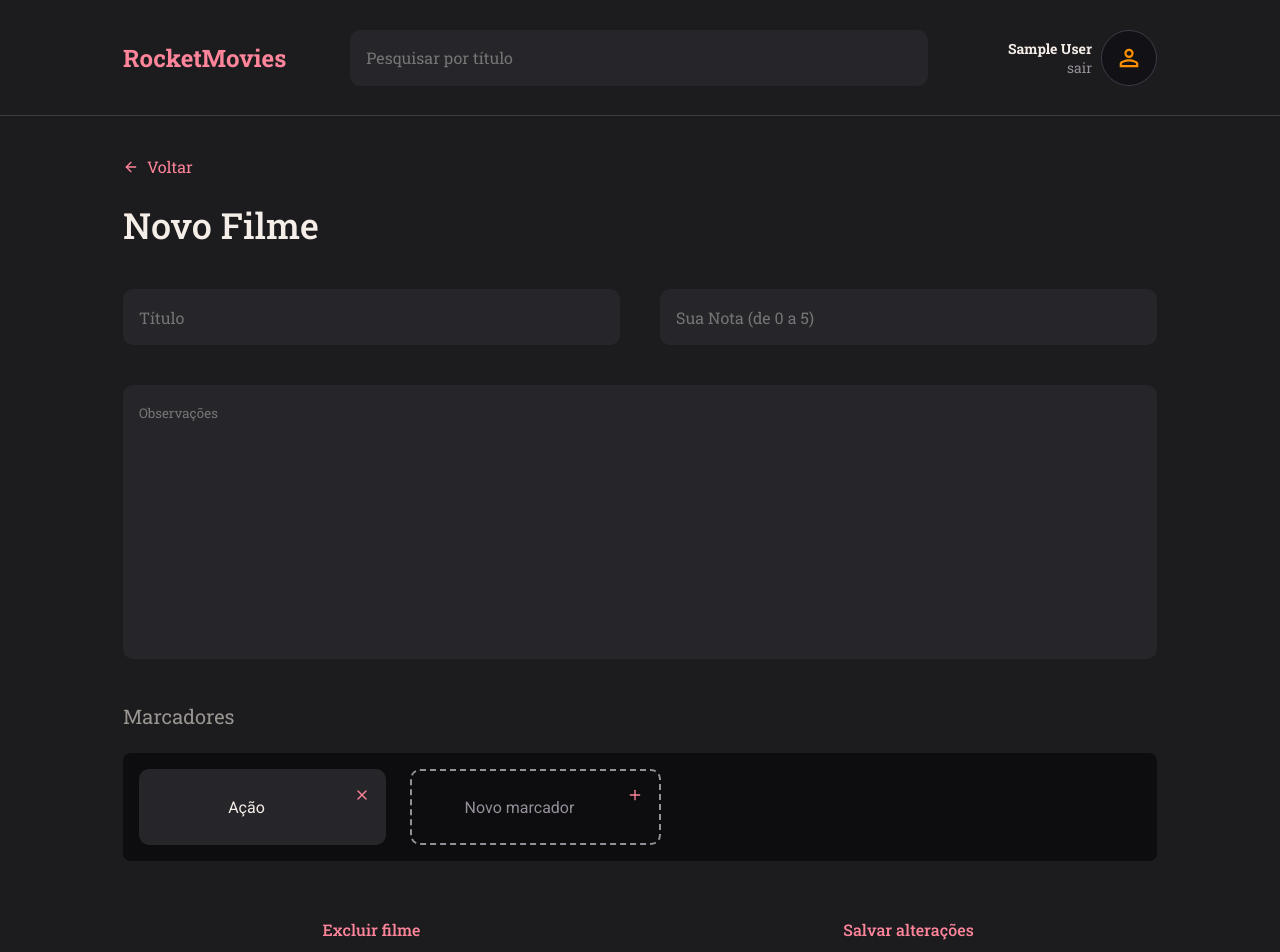
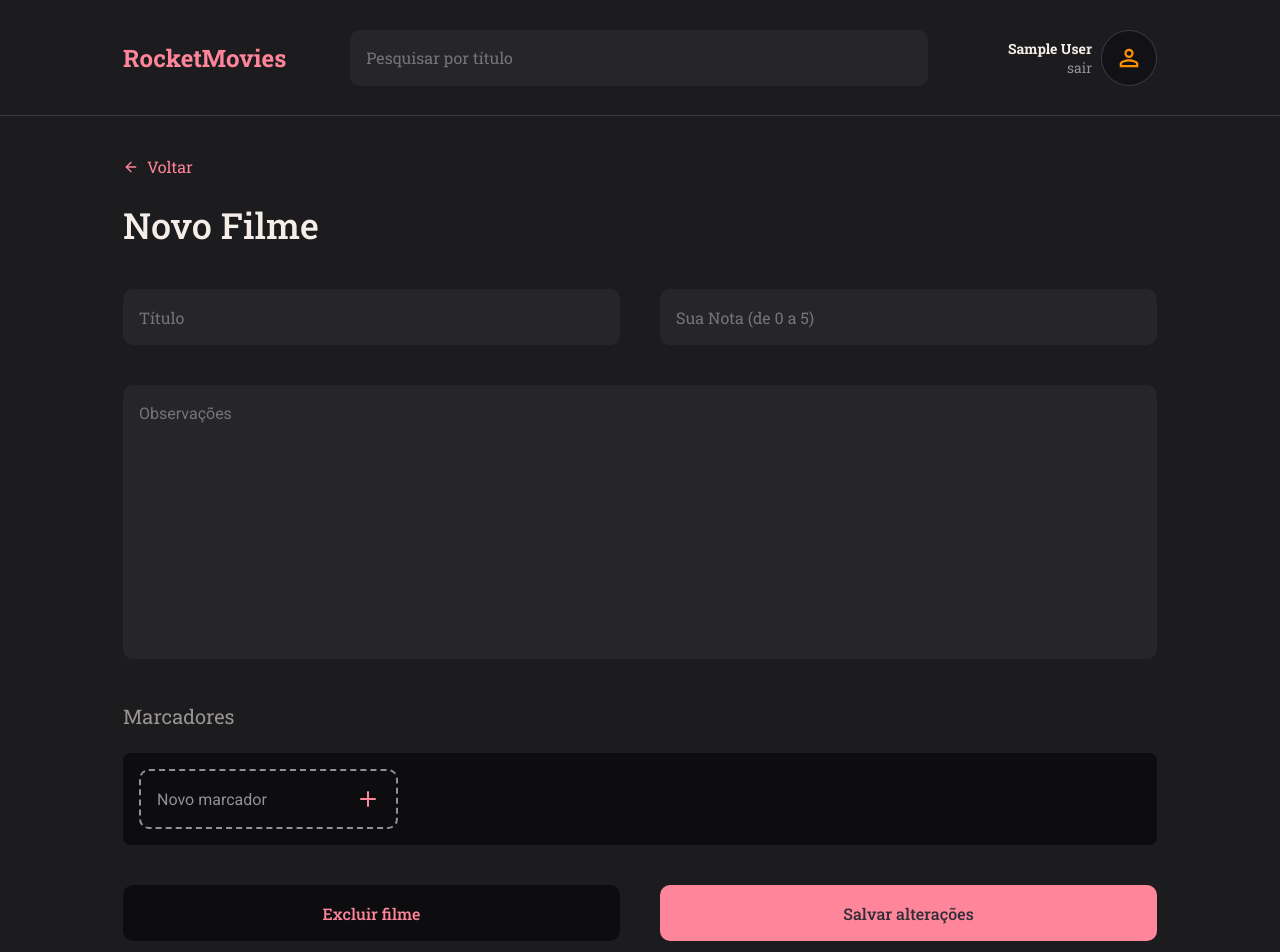
Before and after one commit to vbruno/RS-Explorer-N10-Desadio-Fullstack-RocketMovies, a React (Vite) app in the folder frontend/: page /create-movie in a window 1280 px wide. Shown: the top 952 px of the page. Built offline with nearby package versions, Linux system fonts and the light colour scheme; sample sign-in values are in the browser's storage.

Commit message:
front/back: add parte de add movies no db

```diff
--- a/frontend/src/components/Button/styles.js
+++ b/frontend/src/components/Button/styles.js
@@ -2,7 +2,7 @@ import styled from "styled-components";
 
 export const Container = styled.button`
   width: 100%;
-  background-color: ${({ theme, $variant }) =>
+  background: ${({ theme, $variant }) =>
     $variant ? theme.COLORS.GRAY_950 : theme.COLORS.PINK};
   color: ${({ theme, $variant }) =>
     $variant ? theme.COLORS.PINK : theme.COLORS.GRAY_700};
--- a/frontend/src/components/Header/index.jsx
+++ b/frontend/src/components/Header/index.jsx
@@ -8,7 +8,7 @@ import avatarPlaceholder from "../../assets/avatar_placeholder.svg";
 
 import { InputText } from "../InputText";
 
-export function Header() {
+export function Header({ value, onChange }) {
   const { signOut, user } = useAuth();
 
   const avatarUrl = user.avatar
@@ -23,7 +23,11 @@ export function Header() {
     <Container>
       <h1>RocketMovies</h1>
 
-      <InputText placeholder="Pesquisar por título" />
+      <InputText
+        placeholder="Pesquisar por título"
+        value={value}
+        onChange={onChange}
+      />
 
       <Profile to={"/profile"}>
         <div>
--- a/frontend/src/components/InputTextarea/styles.js
+++ b/frontend/src/components/InputTextarea/styles.js
@@ -13,5 +13,11 @@ export const Container = styled.textarea`
   background: ${({ theme }) => theme.COLORS.GRAY_800};
   color: ${({ theme }) => theme.COLORS.GRAY_000};
 
+  font-family: "Roboto";
+  font-size: 16px;
+  font-style: normal;
+  font-weight: 400;
+  line-height: normal;
+
   resize: none;
 `;
--- a/frontend/src/components/Marker/styles.js
+++ b/frontend/src/components/Marker/styles.js
@@ -30,7 +30,7 @@ export const Container = styled.div`
   }
 
   > input {
-    text-align: center;
+    text-align: ${({ $is_new }) => ($is_new ? "left" : "center")};
 
     color: ${({ theme, $is_new }) =>
       $is_new ? theme.COLORS.GRAY_300 : theme.COLORS.GRAY_000};
@@ -38,7 +38,7 @@ export const Container = styled.div`
     background: transparent;
     border: none;
 
-    font-family: Roboto;
+    font-family: "Roboto";
     font-size: 16px;
     font-style: normal;
     font-weight: 400;
--- a/frontend/src/pages/CreateMovie/index.jsx
+++ b/frontend/src/pages/CreateMovie/index.jsx
@@ -1,3 +1,4 @@
+import { useState } from "react";
 import { useNavigate } from "react-router-dom";
 import { FiArrowLeft } from "react-icons/fi";
 import { Container, Content, Form, Bookmarks, Action } from "./style";
@@ -8,11 +9,56 @@ import { InputTextarea } from "../../components/InputTextarea";
 import { Marker } from "../../components/Marker";
 import { Button } from "../../components/Button";
 
+import { api } from "../../services/api";
+
 export function CreateMovie() {
   const navigate = useNavigate();
 
+  const [title, setTitle] = useState("");
+  const [rating, setRating] = useState("");
+  const [description, setDescription] = useState("");
+  const [tags, setTags] = useState([]);
+  const [newTag, setNewTag] = useState("");
+
   function handleBack() {
     navigate(-1);
+  }
+
+  function handleAddTag() {
+    if (!newTag) return;
+    if (tags.includes(newTag)) return;
+
+    setTags([...tags, newTag]);
+    setNewTag("");
+  }
+
+  function handleDeleteTag(tag) {
+    const newTags = tags.filter((item) => item !== tag);
+    setTags(newTags);
+  }
+
+  async function handleCreateMovie() {
+    const movie = {
+      title,
+      rating,
+      description,
+      tags,
+    };
+
+    try {
+      const response = await api.post("/movies/create", movie);
+
+      if (response.data) {
+        alert("Filme criado com sucesso");
+        navigate("/home");
+      }
+    } catch (error) {
+      if (error.response) {
+        alert(error.response.data.message);
+      } else {
+        alert("Erro ao logar usuário, tente novamente mais tarde");
+      }
+    }
   }
 
   return (
@@ -26,20 +72,41 @@ export function CreateMovie() {
         <Form>
           <h1>Novo Filme</h1>
           <div>
-            <InputText placeholder="Título" />
-            <InputText placeholder="Sua Nota (de 0 a 5)" />
+            <InputText
+              placeholder="Título"
+              onChange={(e) => setTitle(e.target.value)}
+            />
+            <InputText
+              placeholder="Sua Nota (de 0 a 5)"
+              onChange={(e) => setRating(e.target.value)}
+            />
           </div>
-          <InputTextarea placeholder="Observações" />
+          <InputTextarea
+            placeholder="Observações"
+            onChange={(e) => setDescription(e.target.value)}
+          />
           <Bookmarks>
             <h1>Marcadores</h1>
             <div>
-              <Marker value="Ação" />
-              <Marker isNew />
+              {tags &&
+                tags.map((tag, index) => (
+                  <Marker
+                    key={index}
+                    value={tag}
+                    onClick={() => handleDeleteTag(tag)}
+                  />
+                ))}
+              <Marker
+                isNew
+                onClick={handleAddTag}
+                value={newTag}
+                onChange={(e) => setNewTag(e.target.value)}
+              />
             </div>
           </Bookmarks>
           <Action>
             <Button title={"Excluir filme"} variant />
-            <Button title={"Salvar alterações"} />
+            <Button title={"Salvar alterações"} onClick={handleCreateMovie} />
           </Action>
         </Form>
       </Content>
--- a/frontend/src/pages/CreateMovie/style.js
+++ b/frontend/src/pages/CreateMovie/style.js
@@ -6,7 +6,7 @@ export const Content = styled.div`
   min-height: 90vh;
   padding: 40px 123px 100px;
 
-  button {
+  > button:first-child {
     background: transparent;
     border: none;
 
```
Also changed, not shown: frontend/src/pages/Home/index.jsx (+1 -3 lines), 2 other files (tests, documents, lock files or other folders).
